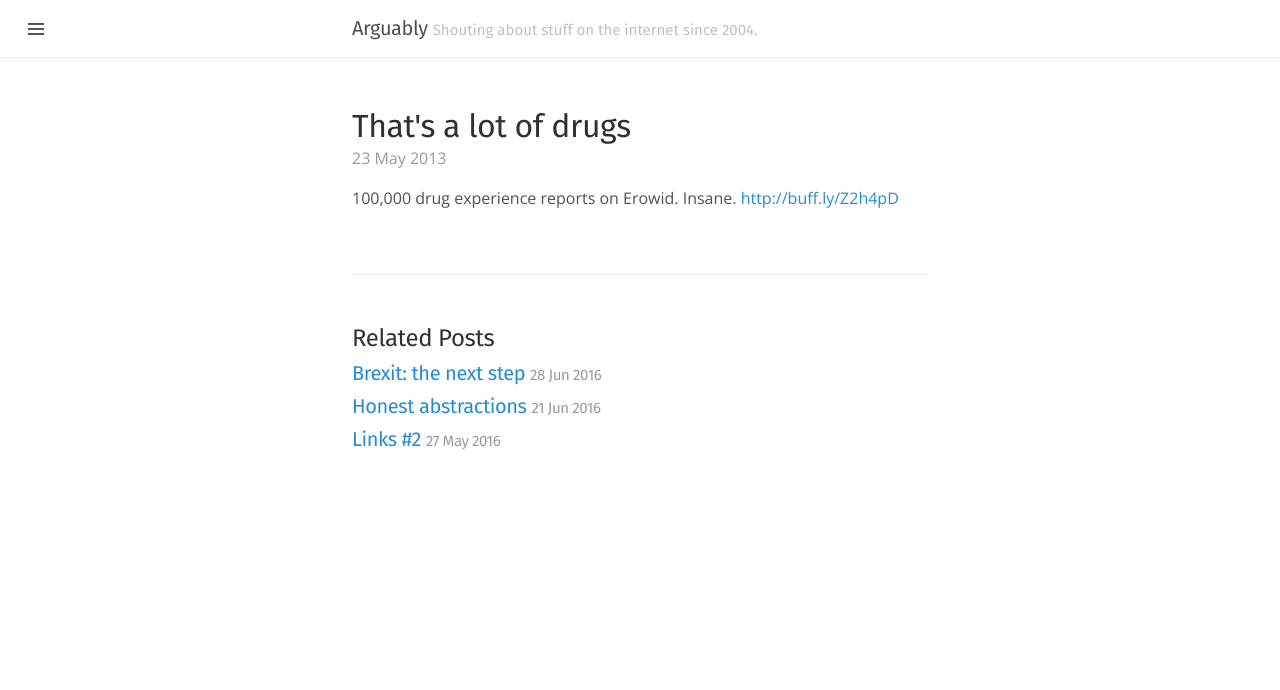
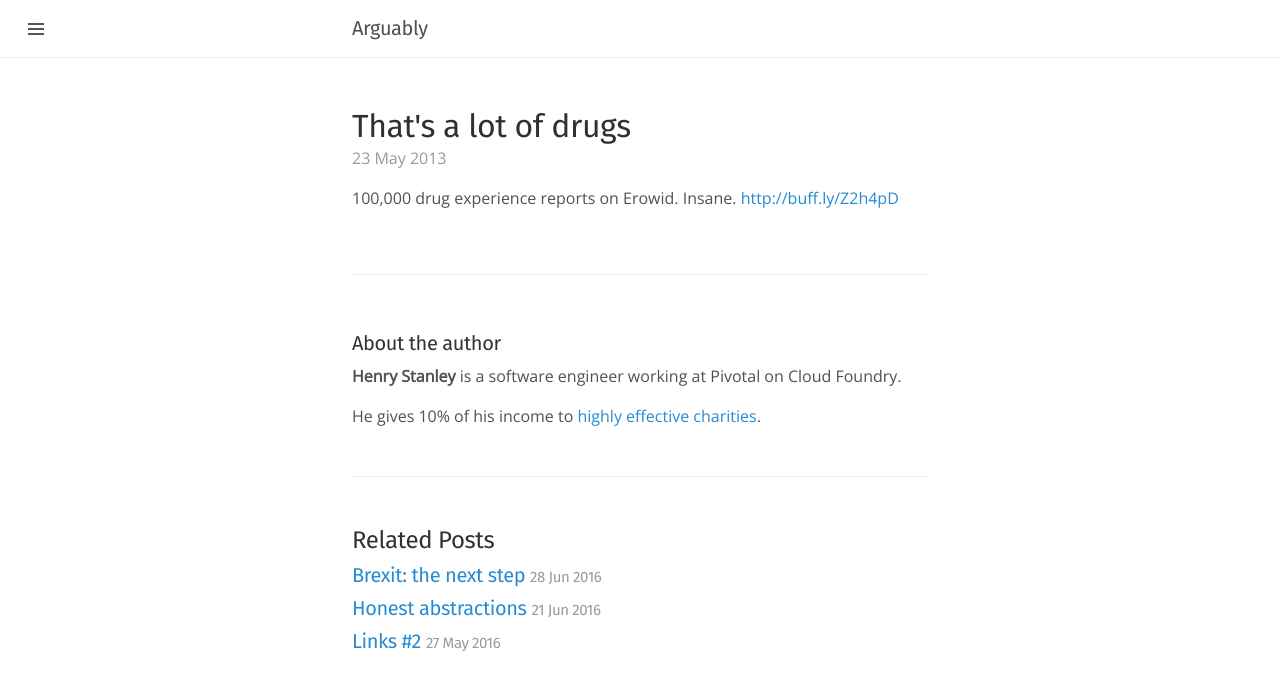
Before and after one commit to henryaj/blog-old, a Jekyll site: the page built from _posts/2013-05-23-thats-a-lot-of-drugs.md, in a window 1280 px wide. Shown: the top 690 px of the page. Built offline with Jekyll 4.4.1, drawn with Linux system fonts in a browser that asks for light colours.

Commit message:
Update fonts, hide site tagline from top bar, add about

```diff
--- a/_includes/head.html
+++ b/_includes/head.html
@@ -19,7 +19,7 @@
   <link rel="stylesheet" href="{{ site.baseurl }}/public/css/syntax.css">
   <link rel="stylesheet" href="{{ site.baseurl }}/public/css/lanyon.css">
   <link rel="stylesheet" href="{{ site.baseurl }}/public/css/custom.css">
-  <link rel="stylesheet" href="https://fonts.googleapis.com/css?family=Fira+Sans:400,700|Open+Sans:400,400i,700">
+  <link rel="stylesheet" href="https://fonts.googleapis.com/css?family=Fira+Sans:400,400i,700,700i|Open+Sans">
 
   <!-- Icons -->
   <link rel="apple-touch-icon-precomposed" sizes="144x144" href="{{ site.baseurl }}/public/apple-touch-icon-precomposed.png">
--- a/_layouts/default.html
+++ b/_layouts/default.html
@@ -14,7 +14,7 @@
         <div class="container">
           <h3 class="masthead-title">
             <a href="{{ site.baseurl }}/" title="Home">{{ site.title }}</a>
-            <small>{{ site.tagline }}</small>
+            <!-- <small>{{ site.tagline }}</small> -->
           </h3>
         </div>
       </div>
--- a/_layouts/post.html
+++ b/_layouts/post.html
@@ -6,6 +6,13 @@ layout: default
   <h1 class="post-title">{{ page.title }}</h1>
   <span class="post-date">{{ page.date | date_to_string }}</span>
   {{ content }}
+</div>
+
+<div class="related">
+  <h3>About the author</h3>
+  <p><b>Henry Stanley</b> is a software engineer working at Pivotal on Cloud Foundry.</p>
+
+  <p>He gives 10% of his income to <a href="http://givingwhatwecan.org">highly effective charities</a>.</p>
 </div>
 
 <div class="related">
```
Also changed, not shown: about.md (+2 -0 lines).
